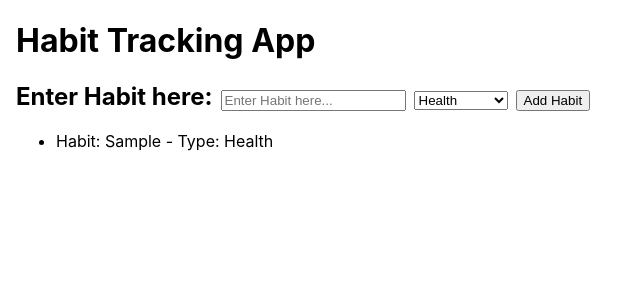
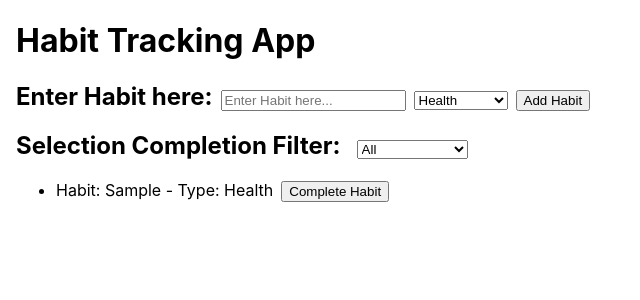
Before and after one commit to THENEXTNEX/orionpractice, a React (Create React App) app in the folder React/habit-tracker/: page / in a window 1280 px wide. Both pictures are taken after typing "Sample" into the empty fields and a click on the button "Add Habit". Shown: the top 300 px of the page, without its empty margins (0-640 px from the left). Built offline with nearby package versions, Linux system fonts and the light colour scheme.

Commit message:
Added filtering by completion with helper function

```diff
--- a/React/habit-tracker/src/App.js
+++ b/React/habit-tracker/src/App.js
@@ -10,34 +10,68 @@ function App() {
 
   //Category
   const[category, setCategory] = useState("Health");
+
+  //Completion Filter
+  const[completeFilter, setCompleteFilter] = useState("All");
+
   //Adding the habit to the habit state
   const addHabit = () => {
     if(habitText.trim() === "")return;
-    setHabit([...habit, {text: habitText, category: category, isDone: false}]);
+    setHabit([...habit, {id: Date.now(), text: habitText, category: category, isDone: false}]);
     setHabitText("");
   };
+  //Update item to done
+  const updateIsDone = (id) => {
+    const update = habit.map((h) =>
+    h.id === id ? {...h, isDone: !h.isDone} : h);
+    setHabit(update);
+  }
 
+  //Helper filter function
+  const checkFilter = (habit) => {
+    if(completeFilter === "All") return true;
+    if(completeFilter === "Completed") return habit.isDone;
+    if(completeFilter === "Not Completed") return !habit.isDone;
+  }
   return (
     <div style={{marginLeft: "16px"}} className="Habit Tracker App">
       <h1>Habit Tracking App</h1>
       <h2>Enter Habit here:
-        <input
+        <input //Habit Text box
         style={{marginLeft: "8px"}}
         value={habitText}
         placeholder="Enter Habit here..."
         onChange={(e) => setHabitText(e.target.value)}>
         </input>
-        <select onChange={(e) => setCategory(e.target.value)} style={{marginLeft: "8px"}} value={category}>
+        <select //Category drop box
+        onChange={(e) => setCategory(e.target.value)} style={{marginLeft: "8px"}} value={category}>
           <option value={"Health"}>Health</option>
           <option value={"Productivity"}>Productivity</option>
           <option value={"Mindfulness"}>Mindfulness</option>
         </select>
         <button onClick={addHabit} style={{marginLeft: "8px"}}>Add Habit</button>
         </h2>
-      <ul>
-        {habit.map((habits, index) => (
-          <li key={index}>
+        <h2>Selection Completion Filter:
+          <select //Completion filter box
+          onChange={(e) => setCompleteFilter(e.target.value)} style={{marginLeft : "16px"}}
+          value={completeFilter}>
+            <option value={"All"}>All</option>
+            <option value={"Completed"}>Completed</option>
+            <option value={"Not Completed"}>Not Completed</option>
+          </select>
+        </h2>
+      <ul //Habit List generation
+      >
+        {habit.filter((habits) => {
+          return checkFilter(habits)
+        }).map((habits) => (
+          <li key={habits.id}
+          style={{textDecoration: habits.isDone ? "line-through" : "none"}}>
             Habit: {habits.text} - Type: {habits.category}
+            {!habits.isDone ? //Completion button with changing of button
+            <button onClick={()=> updateIsDone(habits.id)} style={{marginLeft: "8px"}}>Complete Habit</button>
+            :<button onClick={()=> updateIsDone(habits.id)} style={{marginLeft: "8px"}}>Undo</button>
+            }
           </li>
         ))}
       </ul>
```
